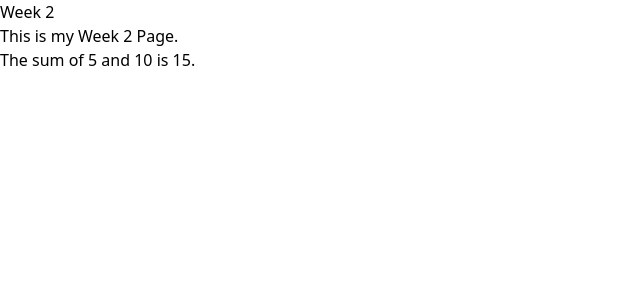
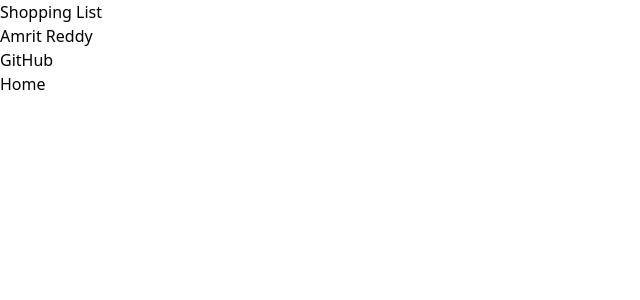
Before and after one commit to K0A1R/cprg306-assignments, a Next.js app: page /week-2 in a window 1280 px wide. Shown: the top 300 px of the page, without its empty margins (0-640 px from the left). Built offline with nearby package versions, Linux system fonts and the light colour scheme.

Commit message:
Update week-2
Add student-info.js.
Delete title.js.
Update week-2\page.js, import StudentInfo component add to page.

```diff
--- a/app/page.js
+++ b/app/page.js
@@ -3,8 +3,8 @@
 export default function Page() {
   return (
     <div>
-      <h1>Home Page</h1>
-      <p>This is my Homepage.</p>
+      <h1>CPRG 306: Web Development 2 - Assignments</h1>
+      <Link href="/week-2">Week 2</Link>
     </div>
   );
 }
--- a/app/week-2/page.js
+++ b/app/week-2/page.js
@@ -1,16 +1,12 @@
-import Title from "./title.js";
+import StudentInfo from "./student-info.js";
+import Link from "next/link";
 
 export default function Page() {
-  let a = 5;
-  let b = 10;
-
   return (
     <main>
-      <Title />
-      <p>This is my Week 2 Page.</p>
-      <p>
-        The sum of {a} and {b} is {a + b}.
-      </p>
+      <h1>Shopping List</h1>
+      <StudentInfo />
+      <Link href="/">Home</Link>
     </main>
   );
 }
--- /dev/null
+++ b/app/week-2/student-info.js
@@ -0,0 +1,9 @@
+import Link from "next/link";
+export default function StudentInfo() {
+  return (
+    <div>
+      <p>Amrit Reddy</p>
+      <Link href="https://github.com/K0A1R/">GitHub</Link>
+    </div>
+  );
+}
--- a/app/week-2/title.js
+++ /dev/null
@@ -1,7 +0,0 @@
-export default function Title() {
-  return (
-    <div>
-      <h1>Week 2</h1>
-    </div>
-  );
-}
```
